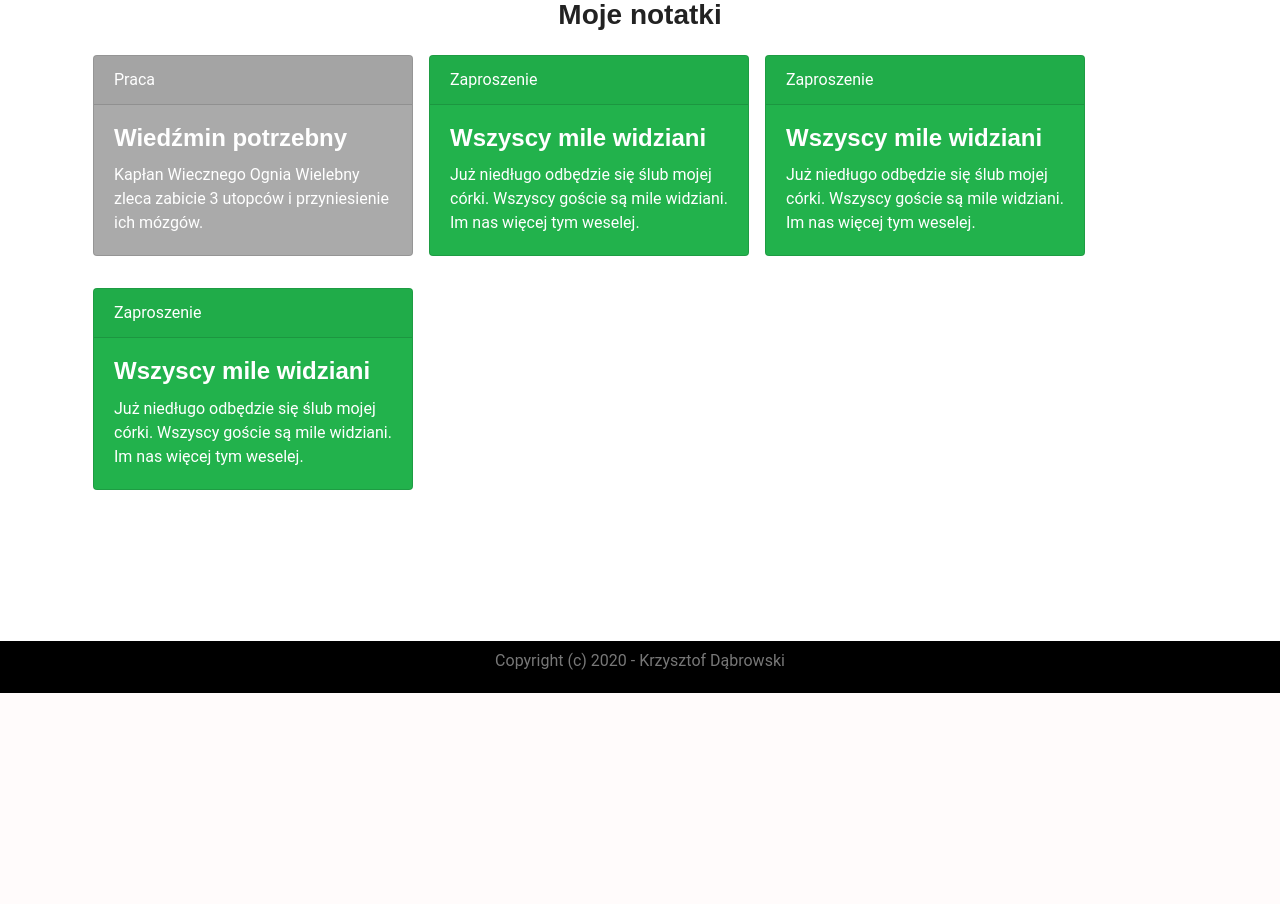
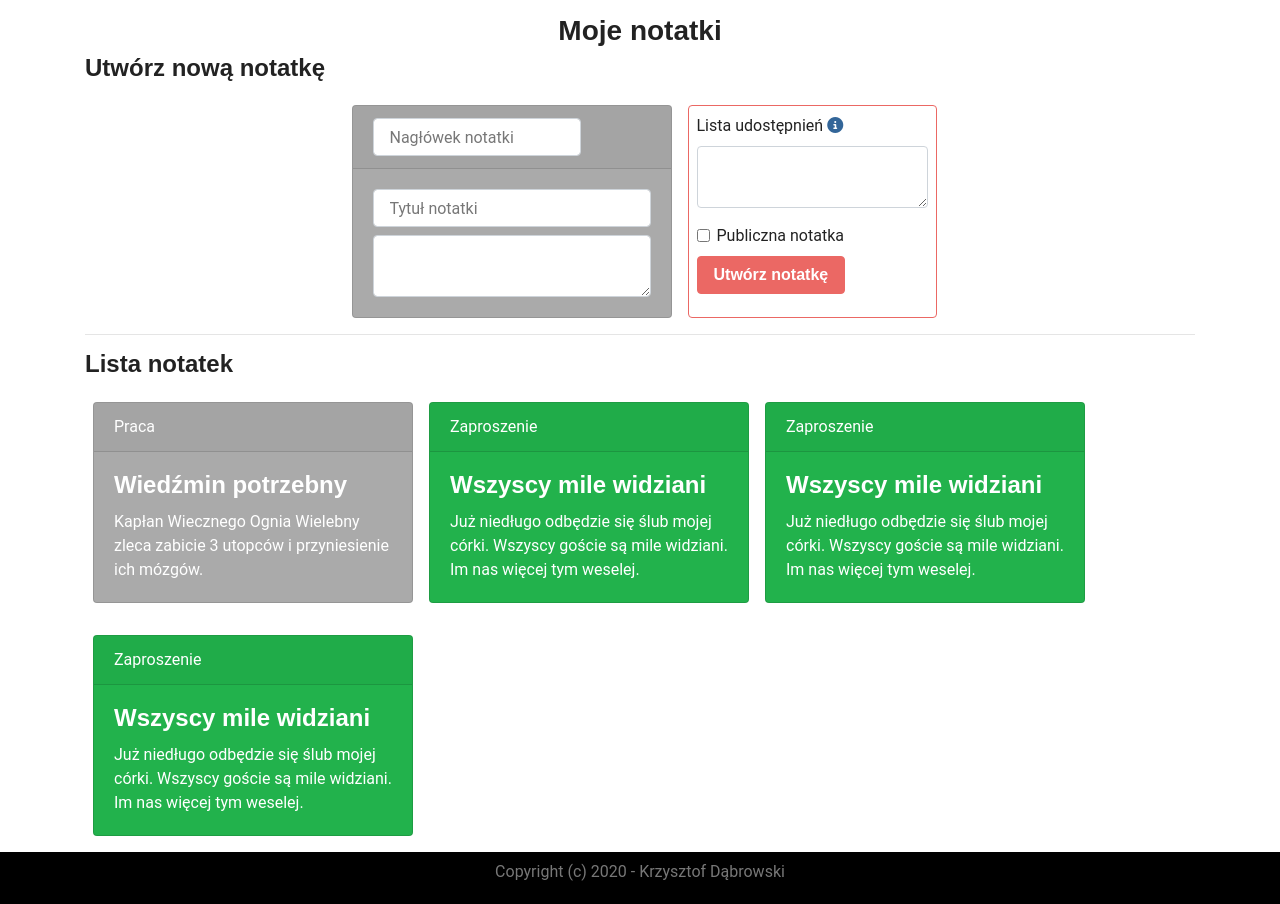
Before and after one commit to christopher-dabrowski/shielded-notes, a Flask app: page /myNotes in a window 1280 px wide. Shown: the part 107-1011 px from the top of the page. Before the commit the page ends 800 px from the top, so only its background shows below. Run offline with Flask 2, Linux system fonts and the light colour scheme; a user stored in the database is signed in; some libraries are stand-ins or nearby versions; some web fonts are replaced.

Commit message:
Note cration page

```diff
--- a/app/notes_routes.py
+++ b/app/notes_routes.py
@@ -6,6 +6,7 @@ from flask_login import current_user, login_required
 notes = Blueprint('notes', __name__, template_folder='templates')
 
 
-@notes.route('/myNotes')
+@notes.route('/myNotes', methods=['GET', 'POST'])
+@login_required
 def my_notes():
     return render_template('my_notes.html')
--- /dev/null
+++ b/app/static/js/my_notes.js
@@ -0,0 +1,12 @@
+document.addEventListener('DOMContentLoaded', () => {
+    const shareList = document.getElementById('share-list');
+    const publicToggle = document.getElementById('public-toggle');
+    const globalBadge = document.getElementById('global-badge');
+
+    publicToggle.addEventListener('change', (e) => {
+        const global = e.target.checked;
+
+        shareList.disabled = global;
+        globalBadge.style.display = global ? '' : 'none';
+    });
+});
--- a/app/templates/my_notes.html
+++ b/app/templates/my_notes.html
@@ -1,14 +1,69 @@
 {% extends "base.html" %}
 
 {% block css_links %}
+<style>
+  textarea:disabled {
+    color: rgba(128, 128, 128, 0.53);
+  }
+</style>
 {% endblock %}
 
 {% block main %}
-<div class="container">
+<div class="container mt-3">
   <h3 class="text-center">Moje notatki</h3>
 
-  <section class="d-flex flex-wrap">
+  <section>
+    <h4>Utwórz nową notatkę</h4>
 
+    <form class="d-flex mt-4 justify-content-center" method="POST" action={{url_for('notes.my_notes')}}>
+
+      <article class="card text-white bg-secondary mx-2" style="width: 20rem">
+        <div class="card-header">
+          <input class="form-control w-75 float-left" type="text" name="heading" placeholder="Nagłówek notatki"
+            maxlength="15">
+          <div id="global-badge" class="float-right badge badge-pill badge-info" style="display: none;">
+            <i class="fas fa-globe-europe"></i>
+          </div>
+        </div>
+        <div class="card-body">
+          <input class="mb-2 form-control" type="text" name="title" placeholder="Tytuł notatki" maxlength="10" required>
+
+          <textarea class="w-100 form-control" name="body" placeholder="Tekst notatki"> </textarea>
+        </div>
+      </article>
+
+      <section class="border border-primary rounded p-2 ml-2">
+
+        <div class="form-group">
+          <label for="share">
+            <span>Lista udostępnień</span>
+            <i class="fas fa-info-circle text-info" data-toggle="tooltip" data-placement="top"
+              title="Po jednej osobie na linię"></i>
+          </label>
+          <textarea class="form-control" name="share" id="share-list"></textarea>
+        </div>
+
+        <div class="form-check">
+          <input class="form-check-input" type="checkbox" name="public" id="public-toggle">
+          <label class="form-check-label" for="public">
+            Publiczna notatka
+          </label>
+        </div>
+
+        <button class="btn btn-primary mt-2" type="submit">
+          Utwórz notatkę
+        </button>
+
+      </section>
+    </form>
+  </section>
+
+  <hr>
+
+  <section>
+    <h4>Lista notatek</h4>
+
+    <div class="d-flex flex-wrap">
       <article class="card text-white bg-secondary my-3 mx-2" style="width: 20rem">
         <div class="card-header">Praca</div>
         <div class="card-body">
@@ -48,7 +103,7 @@
           </p>
         </div>
       </article>
-
+    </div flex-wrap">
 
   </section>
 
@@ -56,4 +111,12 @@
 {% endblock %}
 
 {% block js %}
+<!-- Enable tooltips -->
+<script>
+  $(function () {
+    $('[data-toggle="tooltip"]').tooltip()
+  })
+</script>
+
+<script src={{url_for('static', filename='js/my_notes.js')}}></script>
 {% endblock %}
```
Lines whose indentation alone changed are shown as unchanged.
